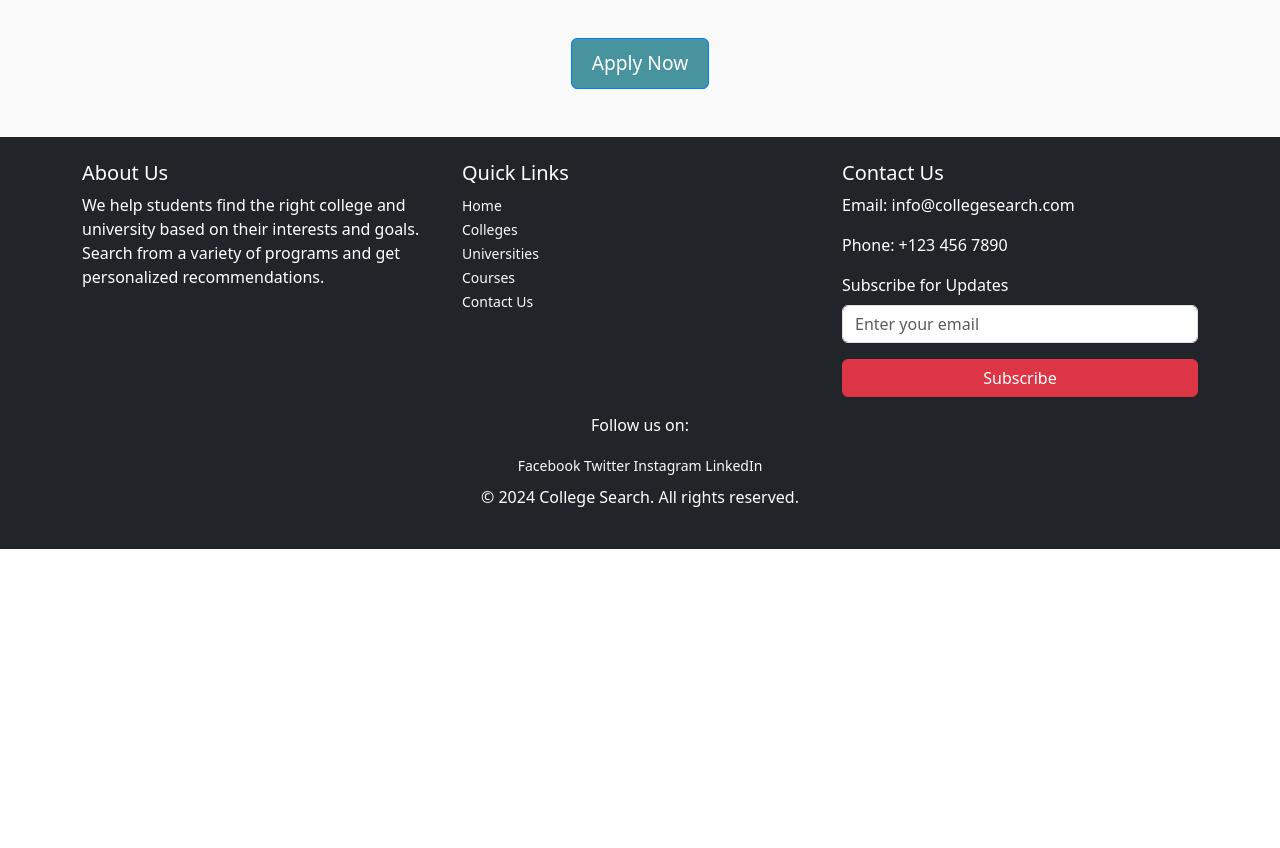
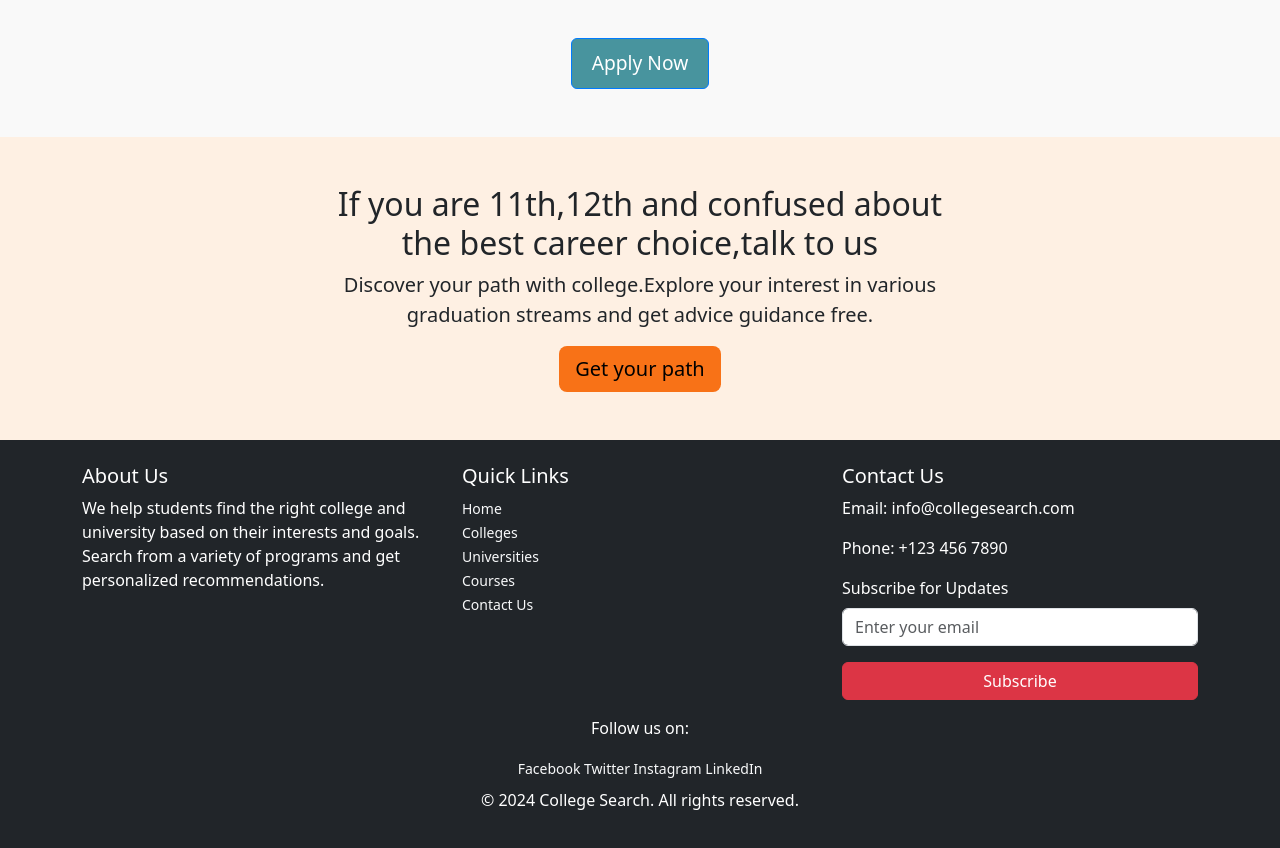
Before and after one commit to AAbhishek1234/clg, a React (Create React App) app: page / in a window 1280 px wide. Shown: the part 1140-1988 px from the top of the page. Before the commit the page ends 1689 px from the top, so only its background shows below. Built offline with nearby package versions, Linux system fonts and the light colour scheme; the HTML template or start-up script is replaced by a standard one.

Commit message:
career confusion

```diff
--- /dev/null
+++ b/src/component/CareerConfusion.jsx
@@ -0,0 +1,24 @@
+import React from 'react';
+import { Container, Row, Col, Button } from 'react-bootstrap';
+import { useNavigate } from 'react-router-dom';
+const CareerRecommendation = () => {
+    const navigate = useNavigate();
+    function handleClick(){
+      navigate('/ExpertCall')
+    }
+  return (
+    <Container fluid className="text-center py-5" style={{ backgroundColor: ' #FEF0E3' }}>
+      <Row className="justify-content-center">
+        <Col md={8} lg={6}>
+          <h2>If you are 11th,12th  and confused about the best career choice,talk to us</h2>
+          <p style={{fontSize:"20px",fontWeight:"400"}}>
+            Discover your path with college.Explore your interest in various graduation streams and get advice guidance free.
+          </p>
+          <Button variant="warning" size="lg" style={{backgroundColor:" #F87217",border:"none"}} onClick={handleClick}>Get your path</Button>
+        </Col>
+      </Row>
+    </Container>
+  );
+}
+
+export default CareerRecommendation;
--- a/src/component/Slider.css
+++ b/src/component/Slider.css
@@ -16,6 +16,7 @@
   font-size: 3rem; /* You can adjust this size to match your preference */
   text-align: center;
   margin-bottom: 20px;
+  font-weight: bold;
   margin-top: 20rem;
   color: #fff; /* Adjust color if needed */
 }
--- a/src/pages/Home.jsx
+++ b/src/pages/Home.jsx
@@ -3,6 +3,7 @@ import Navbar from '../component/Navbar'
 import Slider from '../component/Slider'
 import SelectGoal from '../component/SelectGoal'
 import CollegeBaanner from '../component/CollegeBanner'
+import CareerConfusion from '../component/CareerConfusion'
 import Footer from '../component/Footer'
 function Home() {
   return (
@@ -10,7 +11,9 @@ function Home() {
     <Navbar></Navbar>
     <Slider></Slider>
     <SelectGoal></SelectGoal>
+
     <CollegeBaanner></CollegeBaanner>
+    <CareerConfusion></CareerConfusion>
     <Footer></Footer>
 
 
```
